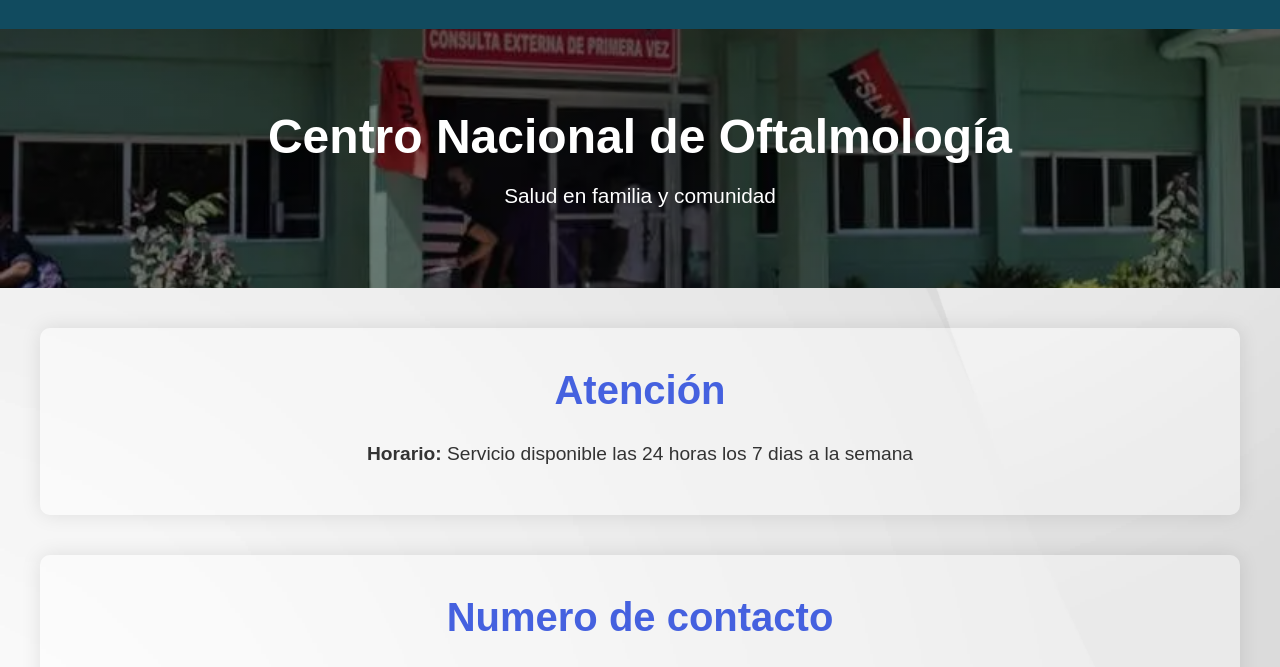
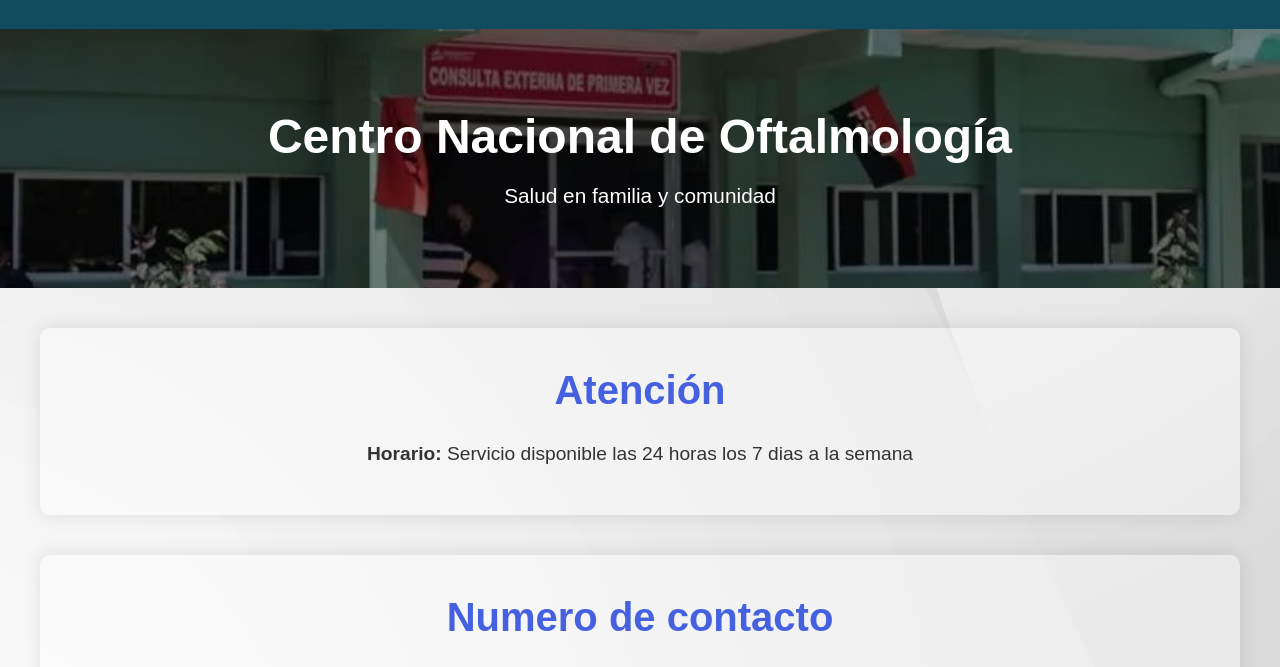
Before and after one commit to mnavarretem86/tuguiamedicani, a plain HTML site: page assets/views/oftamologia.html in a window 1280 px wide. Shown: the part 122-789 px from the top of the page. Drawn offline with nearby package versions, Linux system fonts and the light colour scheme; no server answers.

Commit message:
cambios de imagen

```diff
--- a/assets/css/oftamologia.css
+++ b/assets/css/oftamologia.css
@@ -13,7 +13,7 @@ body {
     text-align: center;
     color: white;
     padding: 80px 40px;
-    background: linear-gradient(to bottom, rgba(0, 0, 0, 0.5), rgba(0, 0, 0, 0.5)), url('/assets/img/344076.webp') center/cover no-repeat;
+    background: linear-gradient(to bottom, rgba(0, 0, 0, 0.5), rgba(0, 0, 0, 0.5)), url('/assets/img/centrooftamologia.webp') center/cover no-repeat;
     background-size: 100%;
     background-position: center center; /* Centrar la imagen */
 }
--- a/assets/views/oftamologia.html
+++ b/assets/views/oftamologia.html
@@ -12,7 +12,6 @@
     <div id="header-placeholder"></div>
     <main data-vista="Oftalmologia">
         <section class="hero">
-            <img src="/assets/img//344076.webp" alt="oftamologia">
             <div class="hero-text">
                 <h2>Centro Nacional de Oftalmología</h2>
                 <p>Salud en familia y comunidad</p>
```
Also changed, not shown: assets/views/velez.html (+0 -1 lines), assets/img/344076.webp (deleted), assets/img/centrooftamologia.webp (added).
